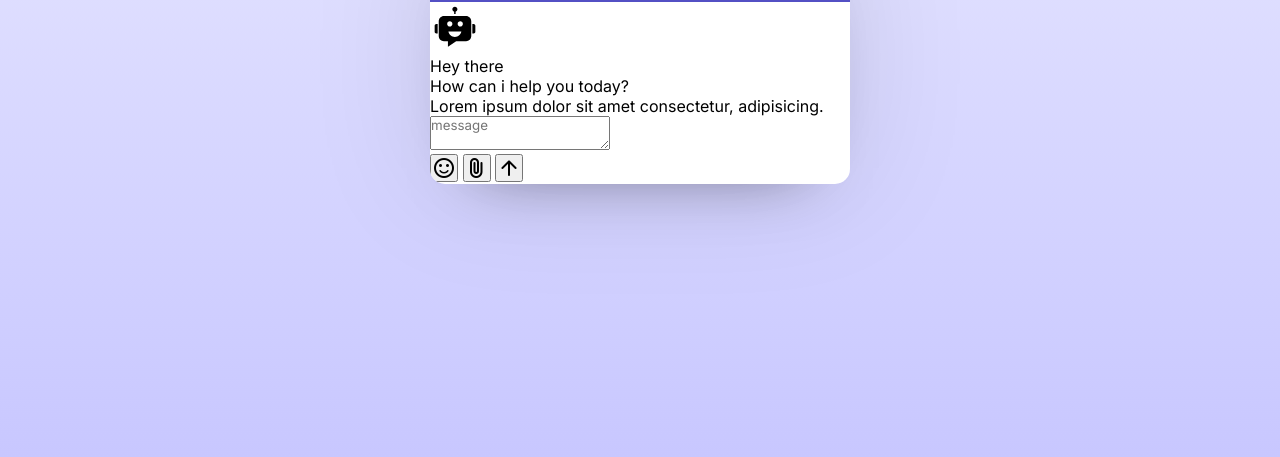
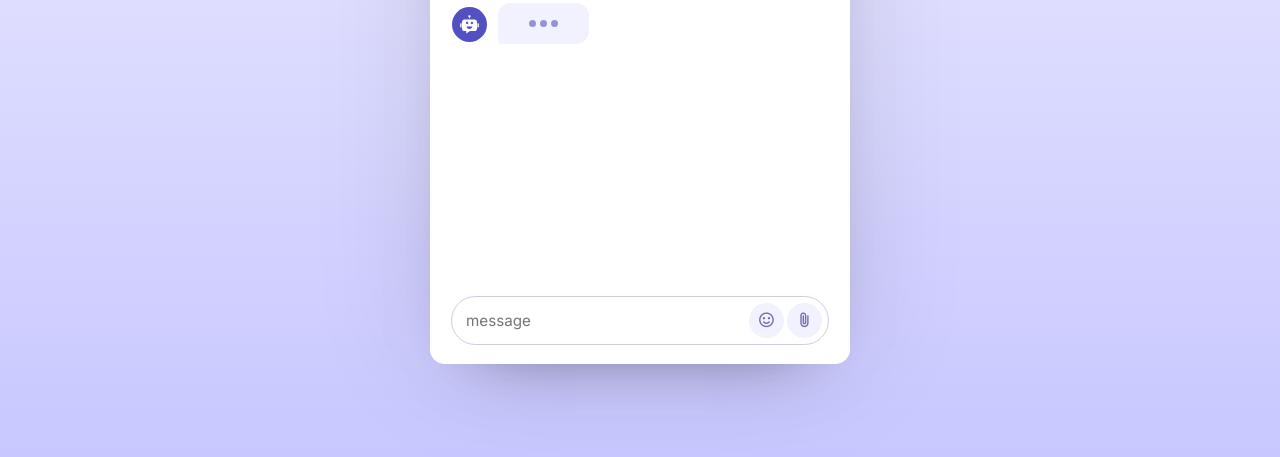
Before and after one commit to JashwantChohan/AI-Chatbot, a plain HTML site: page index.html in a window 1280 px wide. Shown: the part 343-800 px from the top of the page. Drawn offline with nearby package versions, Linux system fonts and the light colour scheme.

Commit message:
frontend alomost done

```diff
--- a/index.html
+++ b/index.html
@@ -32,7 +32,7 @@
         <!-- chatbot body -->
         <div class="chat-body">
             <div class="message bot-message ">
-                <svg xmlns="http://www.w3.org/2000/svg" width="50" height="50" viewBox="0 0 1024 1024">
+                <svg class="bot-avatar" xmlns="http://www.w3.org/2000/svg" width="50" height="50" viewBox="0 0 1024 1024">
                     <path
                         d="M738.3 287.6H285.7c-59 0-106.8 47.8-106.8 106.8v303.1c0 59 47.8 106.8 106.8 106.8h81.5v111.1c0 .7.8 1.1 1.4.7l166.9-110.6 41.8-.8h117.4l43.6-.4c59 0 106.8-47.8 106.8-106.8V394.5c0-59-47.8-106.9-106.8-106.9zM351.7 448.2c0-29.5 23.9-53.5 53.5-53.5s53.5 23.9 53.5 53.5-23.9 53.5-53.5 53.5-53.5-23.9-53.5-53.5zm157.9 267.1c-67.8 0-123.8-47.5-132.3-109h264.6c-8.6 61.5-64.5 109-132.3 109zm110-213.7c-29.5 0-53.5-23.9-53.5-53.5s23.9-53.5 53.5-53.5 53.5 23.9 53.5 53.5-23.9 53.5-53.5 53.5zM867.2 644.5V453.1h26.5c19.4 0 35.1 15.7 35.1 35.1v121.1c0 19.4-15.7 35.1-35.1 35.1h-26.5zM95.2 609.4V488.2c0-19.4 15.7-35.1 35.1-35.1h26.5v191.3h-26.5c-19.4 0-35.1-15.7-35.1-35.1zM561.5 149.6c0 23.4-15.6 43.3-36.9 49.7v44.9h-30v-44.9c-21.4-6.5-36.9-26.3-36.9-49.7 0-28.6 23.3-51.9 51.9-51.9s51.9 23.3 51.9 51.9z">
                     </path>
@@ -42,16 +42,31 @@
             <div class="message user-message ">
                 <div class="message-text">Lorem ipsum dolor sit amet consectetur, adipisicing.</div>
             </div>
+
+            <div class="message bot-message thinking">
+                <svg class="bot-avatar" xmlns="http://www.w3.org/2000/svg" width="50" height="50" viewBox="0 0 1024 1024">
+                    <path
+                        d="M738.3 287.6H285.7c-59 0-106.8 47.8-106.8 106.8v303.1c0 59 47.8 106.8 106.8 106.8h81.5v111.1c0 .7.8 1.1 1.4.7l166.9-110.6 41.8-.8h117.4l43.6-.4c59 0 106.8-47.8 106.8-106.8V394.5c0-59-47.8-106.9-106.8-106.9zM351.7 448.2c0-29.5 23.9-53.5 53.5-53.5s53.5 23.9 53.5 53.5-23.9 53.5-53.5 53.5-53.5-23.9-53.5-53.5zm157.9 267.1c-67.8 0-123.8-47.5-132.3-109h264.6c-8.6 61.5-64.5 109-132.3 109zm110-213.7c-29.5 0-53.5-23.9-53.5-53.5s23.9-53.5 53.5-53.5 53.5 23.9 53.5 53.5-23.9 53.5-53.5 53.5zM867.2 644.5V453.1h26.5c19.4 0 35.1 15.7 35.1 35.1v121.1c0 19.4-15.7 35.1-35.1 35.1h-26.5zM95.2 609.4V488.2c0-19.4 15.7-35.1 35.1-35.1h26.5v191.3h-26.5c-19.4 0-35.1-15.7-35.1-35.1zM561.5 149.6c0 23.4-15.6 43.3-36.9 49.7v44.9h-30v-44.9c-21.4-6.5-36.9-26.3-36.9-49.7 0-28.6 23.3-51.9 51.9-51.9s51.9 23.3 51.9 51.9z">
+                    </path>
+                </svg>
+                <div class="message-text">
+                    <div class="thinking-indicator">
+                        <div class="dot"></div>
+                        <div class="dot"></div>
+                        <div class="dot"></div>
+                    </div>
+                </div>
+            </div>
         </div>
 
         <!-- chatbot footer -->
         <div class="chat-footer">
             <form action="#" class="chat-form">
-                <textarea placeholder="message" class="message-input"></textarea>
+                <textarea placeholder="message" class="message-input" required></textarea>
                 <div class="chat-controls">
-                    <button class="material-symbols-rounded">sentiment_satisfied </button>
-                    <button class="material-symbols-rounded">attach_file</button>
-                    <button class="material-symbols-rounded">arrow_upward</button>
+                    <button type="button" class="material-symbols-rounded">sentiment_satisfied </button>
+                    <button type="button" class="material-symbols-rounded">attach_file</button>
+                    <button type="submit" id="send-message" class="material-symbols-rounded">arrow_upward</button>
 
                 </div>
             </form>
--- a/style.css
+++ b/style.css
@@ -32,6 +32,7 @@ body {
 }
 
 .chatbot-popup {
+    position: relative;
     width: 420px;
     background: #FFF;
     overflow: hidden;
@@ -70,7 +71,7 @@ body {
     font-weight: 600
 }
 
-.chat-header #close-chatbot{
+.chat-header #close-chatbot {
     border: none;
     color: #fff;
     height: 40px;
@@ -84,6 +85,177 @@ body {
     transition: 0.2s ease;
 }
 
-.chat-header #close-chatbot:hover{
+.chat-header #close-chatbot:hover {
     background: #3d39ac;
 }
+
+.chat-body {
+    padding: 25px 22px;
+    display: flex;
+    gap: 20px;
+    height: 460px;
+    margin-bottom: 82px;
+    overflow-y: auto;
+    flex-direction: column;
+}
+
+.chat-body .message {
+    display: flex;
+    align-items: center;
+    gap: 11px;
+}
+
+.chat-body .bot-message .bot-avatar {
+    height: 35px;
+    width: 35px;
+    padding: 6px;
+    fill: #fff;
+    flex-shrink: 0;
+    margin-bottom: 2px;
+    align-self: flex-end;
+    background: #5350C4;
+    border-radius: 50%;
+}
+
+.chat-body .user-message {
+    flex-direction: column;
+    align-items: flex-end;
+
+}
+
+.chat-body .message .message-text {
+    padding: 12px 16px;
+    max-width: 75%;
+    font-size: 0.9rem;
+    background: #F2F2FF;
+    border-radius: 10px;
+}
+
+.chat-body .bot-message.thinking .message-text {
+    padding: 2px 16px;
+}
+
+.chat-body .bot-message .message-text {
+    background: #F2F2FF;
+    border-radius: 13px 13px 13px 3px;
+}
+
+.chat-body .user-message .message-text {
+    color: #fff;
+    background: #5350C4;
+    border-radius: 13px 13px 3px 13px;
+}
+
+.chat-body .bot-message .thinking-indicator {
+    display: flex;
+    gap: 4px;
+    padding: 15px;
+}
+
+.chat-body .bot-message .thinking-indicator .dot {
+    height: 7px;
+    width: 7px;
+    opacity: 0.7;
+    border-radius: 50%;
+    background: #6F6BC2;
+    /* animation: dotPulse 1.8s ease-in-out infinite; */
+}
+
+.chat-body .bot-message .thinking-indicator .dot:nth-child(1) {
+    animation-delay: 0.2s;
+}
+
+.chat-body .bot-message .thinking-indicator .dot:nth-child(2) {
+    animation-delay: 0.3s;
+}
+
+.chat-body .bot-message .thinking-indicator .dot:nth-child(3) {
+    animation-delay: 0.4s;
+}
+
+@keyframes dotPulse {
+
+    0%,
+    44% {
+        transform: translateY(0);
+    }
+
+    28% {
+        opacity: 0.4;
+        transform: translateY(-4px);
+    }
+
+    44% {
+        opacity: 0.2;
+    }
+}
+
+.chat-footer {
+    position: absolute;
+    bottom: 0;
+    width: 100%;
+    background: #fff;
+    padding: 15px 22px 20px;
+}
+
+.chat-footer .chat-form {
+    display: flex;
+    align-items: center;
+    background: #fff;
+    border-radius: 32px;
+    outline: 1px solid #CCCCE5;
+}
+
+.chat-footer .chat-form:focus-within {
+    outline: 2px solid #5350C4;
+}
+
+.chat-form .message-input {
+    border: none;
+    outline: none;
+    height: 47px;
+    width: 100%;
+    resize: none;
+    font-size: 0.95rem;
+    padding: 14px;
+}
+
+.chat-form .chat-controls {
+    display: flex;
+    height: 47px;
+    gap: 3px;
+    align-items: center;
+    align-self: flex-end;
+    padding-right: 6px;
+}
+
+.chat-form .chat-controls button {
+    height: 35px;
+    width: 35px;
+    border: none;
+    font-size: 1.15rem;
+    cursor: pointer;
+    color: #706DB0;
+    background: #f1f1ff;
+    border-radius: 50%;
+    transition: 0.2s ease;
+}
+
+.chat-form .chat-controls #send-message {
+    color: #fff;
+    display: none;
+    background: #5350C4;
+}
+
+.chat-form .message-input:valid~.chat-controls #send-message{
+    display: block;
+}
+
+.chat-form .chat-controls #send-message:hover {
+    background: #3d39ac;
+}
+
+
+.chat-form .chat-cotrols button:hover {
+    background-color: #f1f1ff;
+}
```
